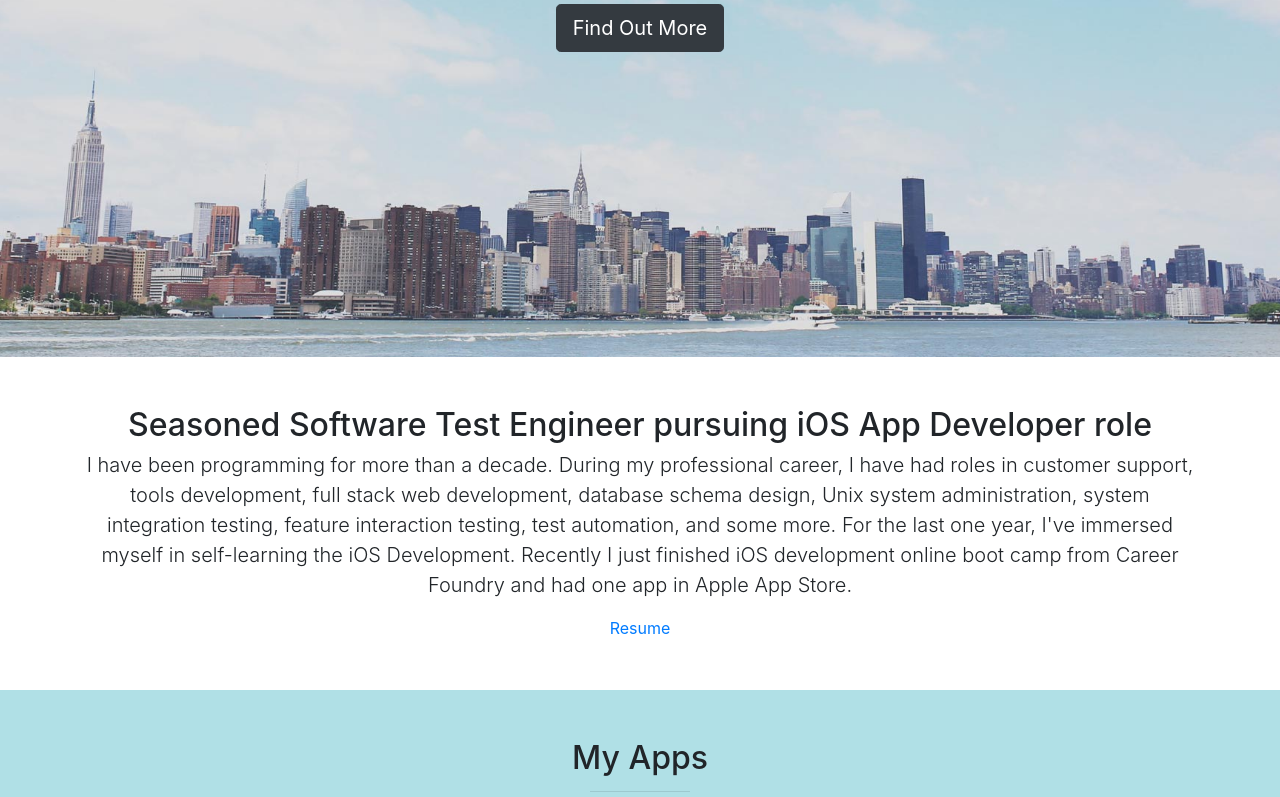
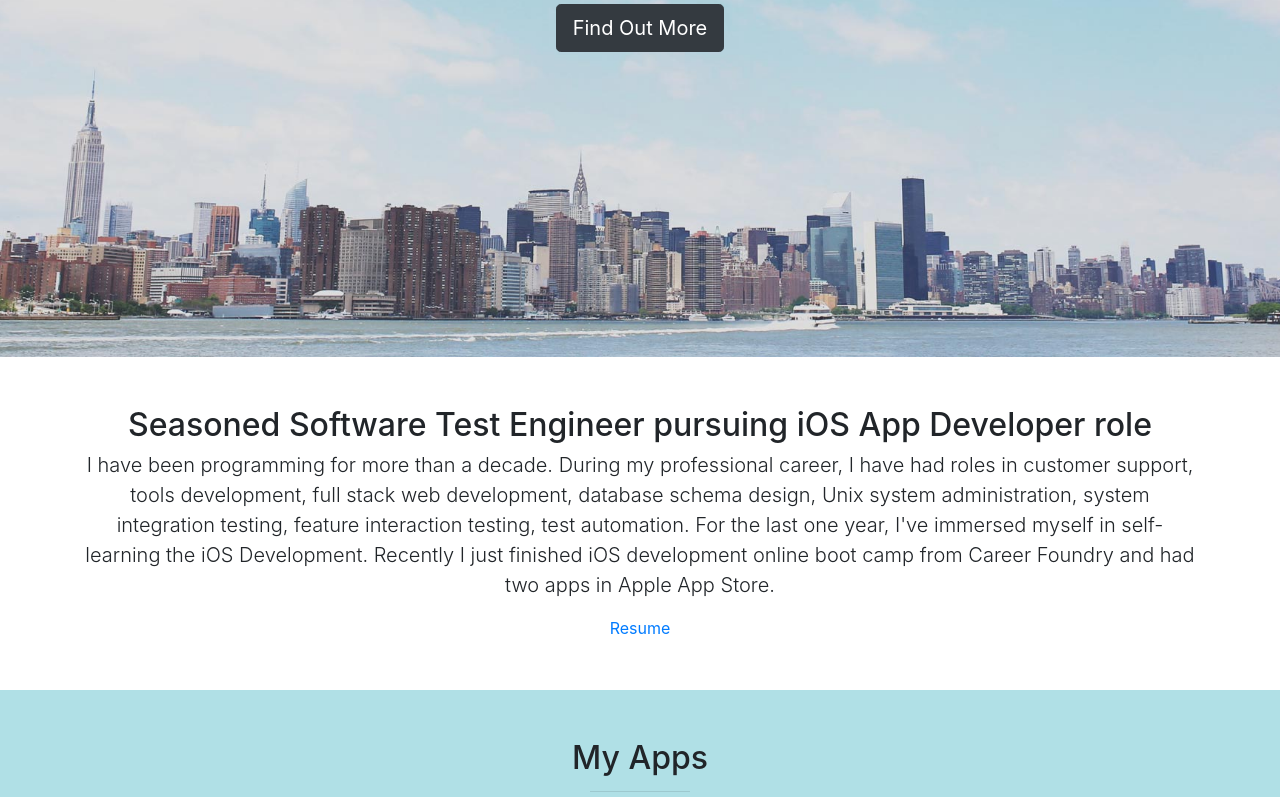
Before and after one commit to Wismin-Effendi/Wismin-Effendi.github.io, a website with bundled scripts: page index.html in a window 1280 px wide. Shown: the part 443-1240 px from the top of the page. Built offline with nearby package versions, Linux system fonts and the light colour scheme.

Commit message:
Update about me.

```diff
--- a/index.html
+++ b/index.html
@@ -67,7 +67,7 @@
     <section id="about" class="about">
       <div class="container text-center">
         <h2>Seasoned Software Test Engineer pursuing iOS App Developer role</h2>
-        <p class="lead">I have been programming for more than a decade. During my professional career, I have had roles in customer support, tools development, full stack web development, database schema design, Unix system administration, system integration testing, feature interaction testing, test automation, and some more.   For the last one year, I've immersed myself in self-learning the iOS Development. Recently I just finished iOS development online boot camp from Career Foundry and had one app in Apple App Store.
+        <p class="lead">I have been programming for more than a decade. During my professional career, I have had roles in customer support, tools development, full stack web development, database schema design, Unix system administration, system integration testing, feature interaction testing, test automation.   For the last one year, I've immersed myself in self-learning the iOS Development. Recently I just finished iOS development online boot camp from Career Foundry and had two apps in Apple App Store.
         </p>
         <a href="https://drive.google.com/file/d/0B_caa6Xd_ZnSUUVfYlhGaDNJWlE/view?usp=sharing">Resume</a>
       </div>
```
Also changed, not shown: 1 other file.
